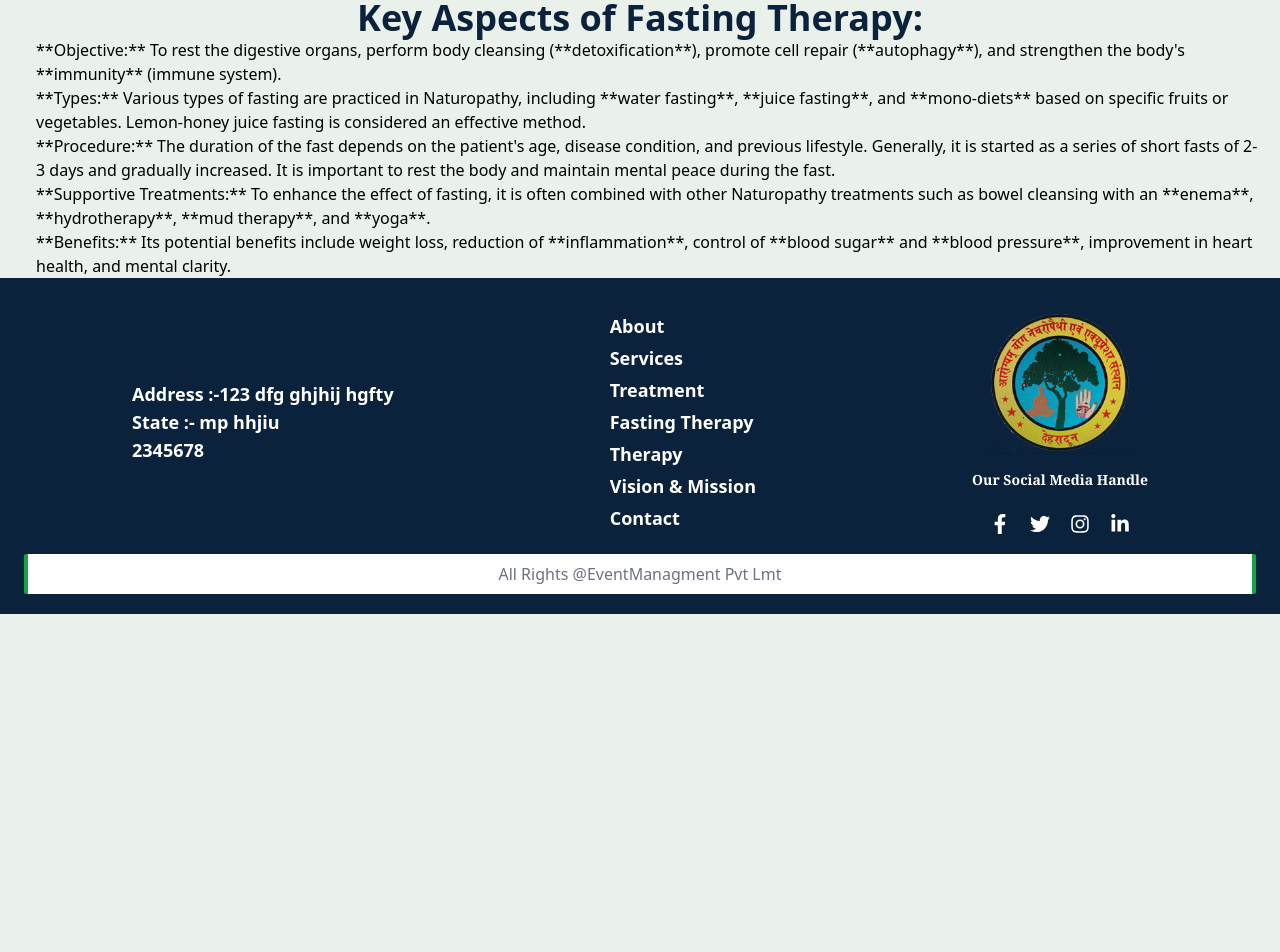
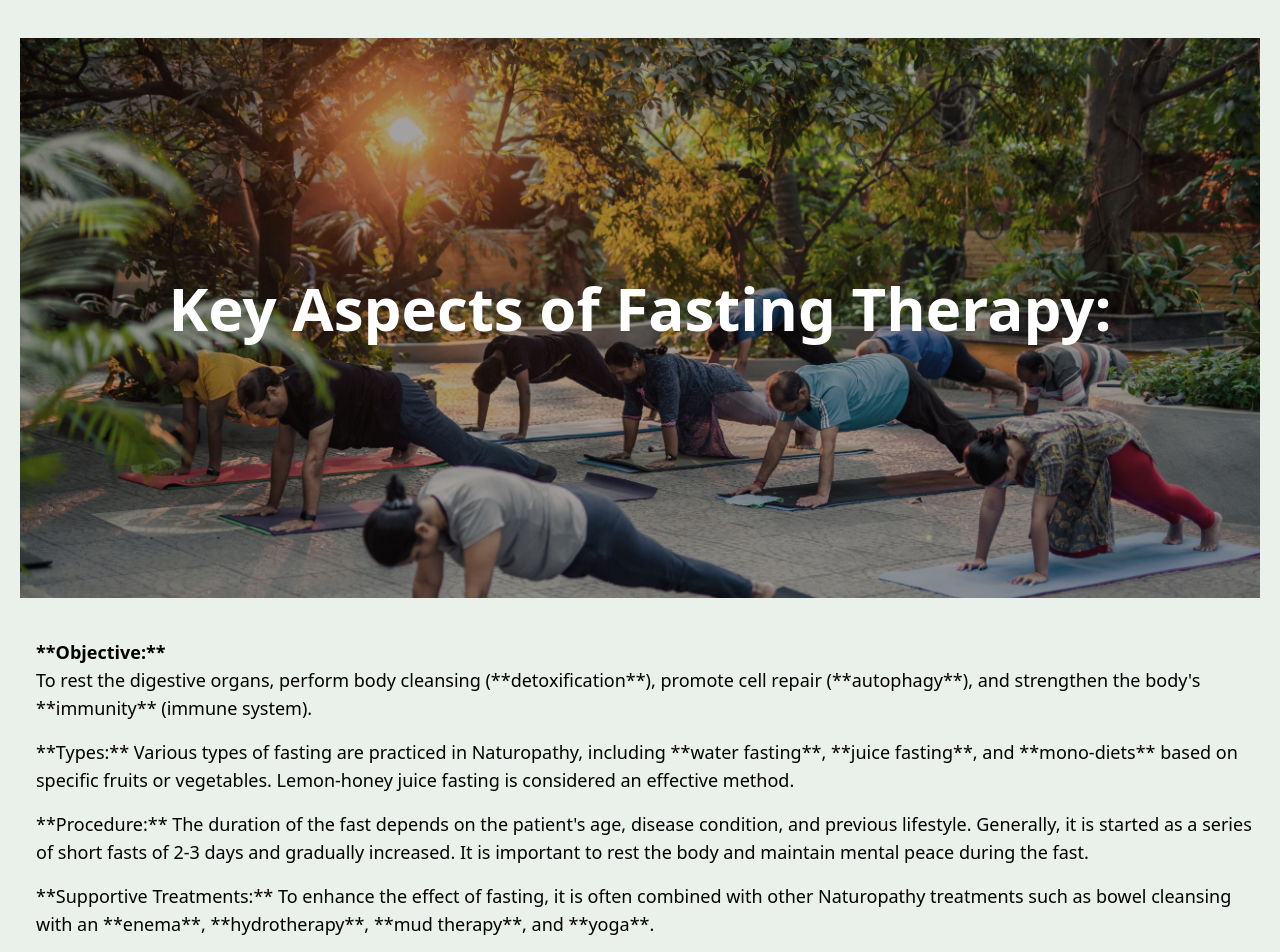
Before and after one commit to adityasinghchouhan1/Aayurvaan, a React (Vite) app in the folder Client/: page /FastingTherapy in a window 1280 px wide. Shown: the part 1140-2092 px from the top of the page. Before the commit the page ends 1754 px from the top, so only its background shows below. Built offline with nearby package versions, Linux system fonts and the light colour scheme.

Commit message:
complete banner Tips

```diff
--- a/Client/src/Component/Fastingtherapy/FTcontent.tsx
+++ b/Client/src/Component/Fastingtherapy/FTcontent.tsx
@@ -11,9 +11,9 @@ const FTcontent = () => {
             ' Fasting therapy is considered a primary treatment method in Naturopathy'
           }
         />
-        <div className="flex flex-col sm:flex-row justify-around items-center mb-4 mx-20 w-full">
+        <div className="flex flex-col-reverse sm:flex-row justify-around items-center mb-4 mx-20 w-full">
           {/* add Content */}
-          <p className="mb-4 font-semibold font-serif text-justify text-gray-700 w-[390px] sm:w-[600px]">
+          <p className="mb-4 font-semibold font-serif text-justify text-gray-700 w-[390px] sm:w-[600px] ">
             Fasting therapy is considered a primary treatment method in
             Naturopathy. Its main principle is that the root cause of most
             diseases is the accumulation of morbid matter/toxins in the body,
@@ -24,41 +24,6 @@ const FTcontent = () => {
             <img src={FT} alt="Fasting Therapy" className="w-80" />
           </div>
         </div>
-
-        <h3 className="text-3xl sm:text-4xl font-bold text-center text-[#0b223d]">
-          Key Aspects of Fasting Therapy:
-        </h3>
-        <div className="list-disc list-inside ml-4">
-          <p>
-            **Objective:** To rest the digestive organs, perform body cleansing
-            (**detoxification**), promote cell repair (**autophagy**), and
-            strengthen the body's **immunity** (immune system).
-          </p>
-          <p>
-            **Types:** Various types of fasting are practiced in Naturopathy,
-            including **water fasting**, **juice fasting**, and **mono-diets**
-            based on specific fruits or vegetables. Lemon-honey juice fasting is
-            considered an effective method.
-          </p>
-          <p>
-            **Procedure:** The duration of the fast depends on the patient's
-            age, disease condition, and previous lifestyle. Generally, it is
-            started as a series of short fasts of 2-3 days and gradually
-            increased. It is important to rest the body and maintain mental
-            peace during the fast.
-          </p>
-          <p>
-            **Supportive Treatments:** To enhance the effect of fasting, it is
-            often combined with other Naturopathy treatments such as bowel
-            cleansing with an **enema**, **hydrotherapy**, **mud therapy**, and
-            **yoga**.
-          </p>
-          <p>
-            **Benefits:** Its potential benefits include weight loss, reduction
-            of **inflammation**, control of **blood sugar** and **blood
-            pressure**, improvement in heart health, and mental clarity.
-          </p>
-        </div>
       </div>
     </>
   )
--- a/Client/src/Component/Fastingtherapy/FastingTips.tsx
+++ b/Client/src/Component/Fastingtherapy/FastingTips.tsx
@@ -1,10 +1,53 @@
 import React from 'react'
-import Bg from '../../../public/MMM.avif'
+import Bg from '../../../public/GG2.avif'
+import Bg2 from '../../../public/FT1.jpg' // This will be used for large screens
+
 const FastingTips = () => {
   return (
     <>
-      <div>
-        <div></div>
+      <div className="flex flex-col px-5 justify-center items-center my-10">
+        <div
+          className="w-full h-[50vh] sm:h-[70vh] bg-cover bg-center bg-no-repeat flex justify-center items-center mb-10 bg-black/35 bg-blend-overlay **hidden sm:flex**"
+          style={{ backgroundImage: `url(${Bg2})` }} // BG2 for large screens
+        >
+          <h3 className="text-2xl sm:text-6xl font-bold text-center text-white mb-5">
+            Key Aspects of Fasting Therapy:
+          </h3>
+        </div>
+
+        {/* --- Content List --- */}
+        <div className="list-disc list-inside ml-4 space-y-4 text-lg">
+          <p className="flex flex-col">
+            <h4 className="font-sans font-bold">**Objective:**</h4>
+            To rest the digestive organs, perform body cleansing
+            (**detoxification**), promote cell repair (**autophagy**), and
+            strengthen the body's **immunity** (immune system).
+          </p>
+          <p>
+            **Types:** Various types of fasting are practiced in Naturopathy,
+            including **water fasting**, **juice fasting**, and **mono-diets**
+            based on specific fruits or vegetables. Lemon-honey juice fasting is
+            considered an effective method.
+          </p>
+          <p>
+            **Procedure:** The duration of the fast depends on the patient's
+            age, disease condition, and previous lifestyle. Generally, it is
+            started as a series of short fasts of 2-3 days and gradually
+            increased. It is important to rest the body and maintain mental
+            peace during the fast.
+          </p>
+          <p>
+            **Supportive Treatments:** To enhance the effect of fasting, it is
+            often combined with other Naturopathy treatments such as bowel
+            cleansing with an **enema**, **hydrotherapy**, **mud therapy**, and
+            **yoga**.
+          </p>
+          <p>
+            **Benefits:** Its potential benefits include weight loss, reduction
+            of **inflammation**, control of **blood sugar** and **blood
+            pressure**, improvement in heart health, and mental clarity.
+          </p>
+        </div>
       </div>
     </>
   )
```
Also changed, not shown: Client/public/FT.jpg (added), Client/public/FT1.jpg (added).
